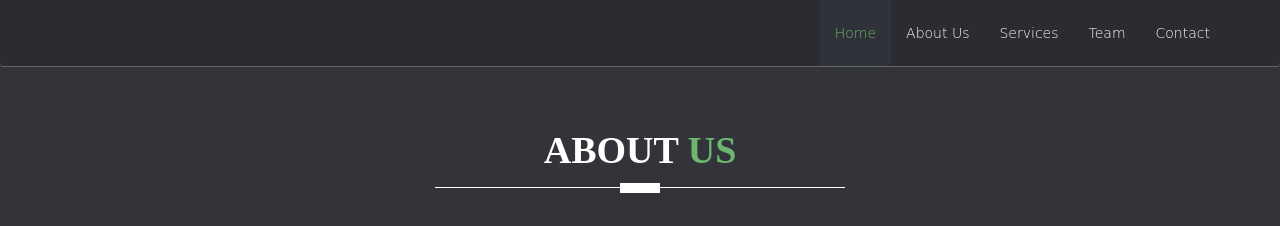
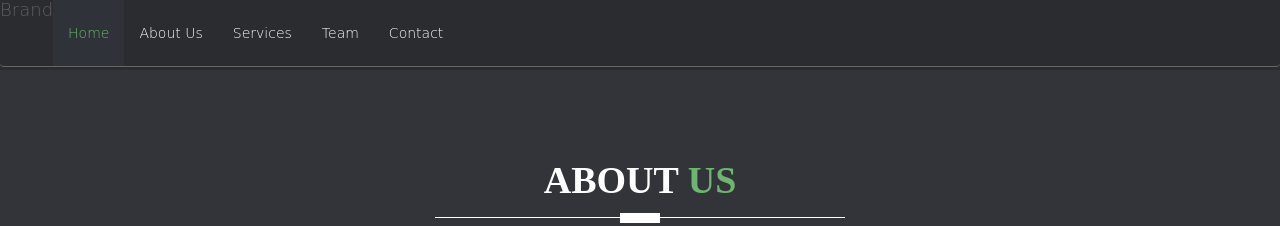
Before and after one commit to yulinwong/ikldurians-, a plain HTML site: page index.html in a window 1280 px wide. Shown: the top 226 px of the page. Drawn offline with nearby package versions, Linux system fonts and the light colour scheme; some packages are replaced by stand-ins of ours; a script that the page names is missing; a web font is replaced by a local one.

Commit message:
reset nav bar

```diff
--- a/css/main.css
+++ b/css/main.css
@@ -168,7 +168,7 @@ h1, h2, h3, h4, h5, h6 {
 
 /*============ Navigation ================*/
 
-.navbar-inverse {
+.navbar-default {
 	background-color: #2B2C30;
   font-family: 'Autour One', cursive;
   border-bottom: 1px solid #666;
@@ -185,7 +185,7 @@ h1, h2, h3, h4, h5, h6 {
 	margin: 0;
 }
 
-.navbar-inverse .navbar-nav > li > a {
+.navbar-default .navbar-nav > li > a {
     color: #fff;
     font-size: 14px;
     line-height: 26px;
@@ -197,12 +197,12 @@ h1, h2, h3, h4, h5, h6 {
 			transition: background .5s ease-in-out 0s;
 }
 
-.navbar-inverse .navbar-nav > li.current > a {
+.navbar-default .navbar-nav > li.current > a {
     color: #6cb670;
     background-color: #2f3238;
 }
 
-.navbar-inverse .navbar-nav > li > a:hover {
+.navbar-default .navbar-nav > li > a:hover {
     color: #6cb670;
 }
 
--- a/css/media.css
+++ b/css/media.css
@@ -1251,7 +1251,7 @@ td.visible-lg {
 
 @media(min-width:768px) {
     body {
-        padding-top: 40px; /* Required padding for .navbar-fixed-top. Change if height of navigation changes. */
+        padding-top: 70px; /* Required padding for .navbar-fixed-top. Change if height of navigation changes. */
     }
 
     .navbar-fixed-top .navbar-brand {
--- a/index.html
+++ b/index.html
@@ -37,22 +37,20 @@
 
 <body>
   <!-- Navigation -->
-    <nav class="navbar navbar-inverse navbar-fixed-top">
-      <div class="container">
-
+  <nav class="navbar navbar-default navbar-fixed-top" role="navigation">
     <!-- Brand and toggle get grouped for better mobile display -->
-          <div class="navbar-header page-scroll">
+    <div class="navbar-header">
       <button type="button" class="navbar-toggle" data-toggle="collapse" data-target="#bs-example-navbar-collapse-1">
         <span class="sr-only">Toggle navigation</span>
         <span class="icon-bar"></span>
         <span class="icon-bar"></span>
         <span class="icon-bar"></span>
       </button>
+       <a class="navbar-brand" href="#">Brand</a>
     </div>
-
-				<!-- main nav -->
+    <!-- Collect the nav links, forms, and other content for toggling -->
       <div class="collapse navbar-collapse" id="bs-example-navbar-collapse-1">
-        <ul class="nav navbar-nav navbar-right">
+        <ul class="nav navbar-nav">
                         <li class="current"><a href="#home">Home</a></li>
                         <li><a href="#about">About Us</a></li>
                         <li><a href="#services">Services</a></li>
@@ -61,7 +59,6 @@
                     </ul>
                 </div>
 	      <!-- /main nav -->
-          </div>
         </nav>
 
 
@@ -107,9 +104,7 @@
     </div>   	<!-- End container -->
   </section>   <!-- End section -->
 
-  <!--
-  Start Counter Section
-  ==================================== -->
+  <!--Start Counter Section ============================== -->
 
   <section id="counter" class="parallax-section">
     <div class="container">
```
Lines whose indentation alone changed are shown as unchanged.
